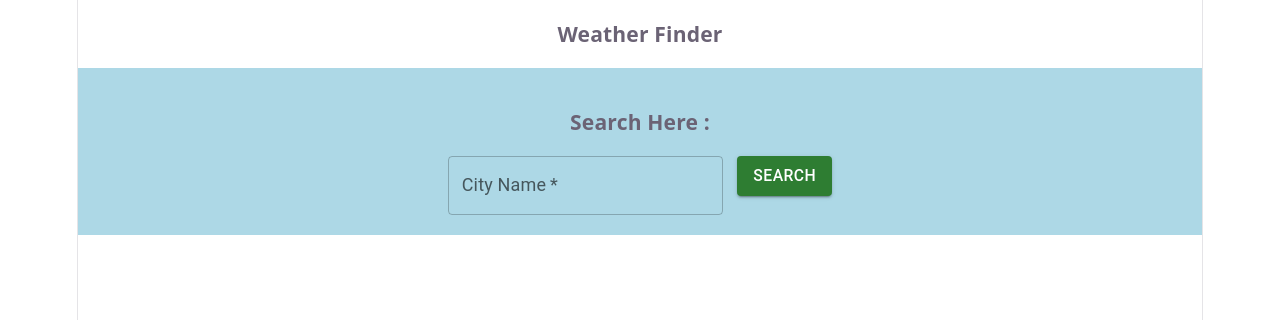
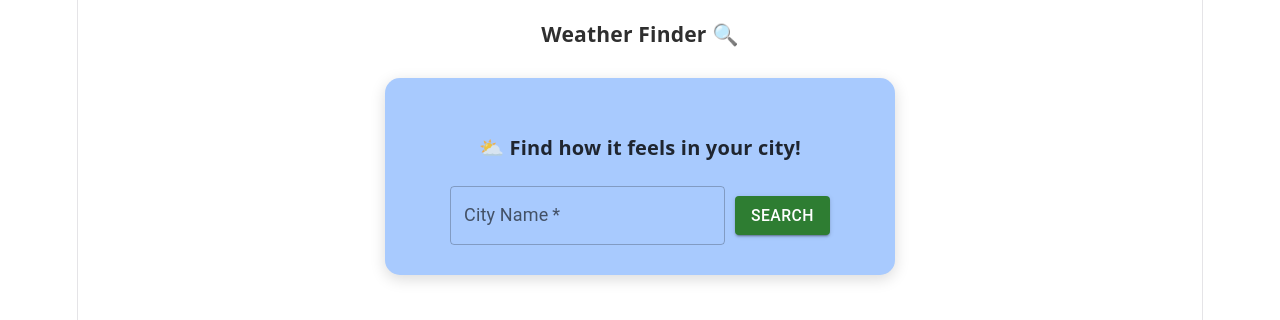
Before and after one commit to akshra-s/web-projects, a React (Vite) app in the folder mini-proj/mini-project-react/: page / in a window 1280 px wide. Shown: the top 320 px of the page. Built offline with nearby package versions, Linux system fonts and the light colour scheme; no server answers.

Commit message:
Enhance Search functionality and update styles for better UI

```diff
--- a/mini-proj/mini-project-react/src/App.jsx
+++ b/mini-proj/mini-project-react/src/App.jsx
@@ -1,4 +1,5 @@
 // import './App.css';
+import "./Search.css";
 import Search from "./Search.jsx";
 
 function App() {
@@ -7,7 +8,7 @@ function App() {
   }
   return (
     <>
-      <h3>Weather Finder</h3>
+      <h3>Weather Finder &#128269;</h3>
       <Search/>
     </>
   );
--- a/mini-proj/mini-project-react/src/Search.css
+++ b/mini-proj/mini-project-react/src/Search.css
@@ -1,5 +1,30 @@
-.sBox{
+body {
+    background-color: white;
+}
+h3{
+    color: rgba(0, 0, 0, 0.817);;
+}
+.sBox {
+    width: 450px;
+    margin: 10px auto;
+    padding: 30px;
     text-align: center;
-    background-color: lightblue;
-    padding: 20px;
+    border-radius: 15px;
+    background-color: #a8cafe;
+    box-shadow: 0 4px 15px rgba(0, 0, 0, 0.15);
 }
+
+.sBox h4 {
+    margin-bottom: 25px;
+    font-size: 20px;
+    color:rgba(0, 0, 0, 0.817);
+    background-color: transparent;
+}
+
+.sBox form {
+    display: flex;
+    justify-content: center;
+    align-items: center;
+    gap: 10px;
+    background-color: transparent;
+}
--- a/mini-proj/mini-project-react/src/Search.jsx
+++ b/mini-proj/mini-project-react/src/Search.jsx
@@ -5,8 +5,23 @@ import { useState } from 'react';
 
 
 export default function Searchbox(){
+    const API_URL="https://api.openweathermap.org/data/2.5/weather";
+    const API_key = import.meta.env.VITE_API_KEY;
     let [city,setCity]=useState("");
 
+    let getWeather= async ()=>{
+        let res=await fetch(`${API_URL}?q=${city}&appid=${API_key}&units=metric`);
+        let jsonRes=await res.json();
+        // console.log(jsonRes);
+        let result ={
+            weather:jsonRes.weather[0].description,
+            feelsLike:jsonRes.main.feels_like,
+            temp:jsonRes.main.temp,
+            humidity:jsonRes.main.humidity,
+            speed:jsonRes.wind.speed,
+        }
+        console.log(result);
+    };
     let handleChange=(event)=>{
         setCity(event.target.value);
     };
@@ -15,12 +30,13 @@ export default function Searchbox(){
         event.preventDefault();
         console.log(city);
         setCity("");
+        getWeather();
     };
     return(
         <div className="sBox">
-            <h3>Search Here :</h3>
+            <h4>&#9925; Find how it feels in your city!</h4>
             <form onSubmit={handleSubmit}>
-                <TextField id="city" label="City Name" value={city} variant="outlined" required onChange={handleChange}/> &nbsp;&nbsp;
+                <TextField id="city" label="City Name" value={city} variant="outlined" required onChange={handleChange}/>
                 <Button variant="contained" color="success" type="submit">Search</Button>
             </form>
         </div>
```
